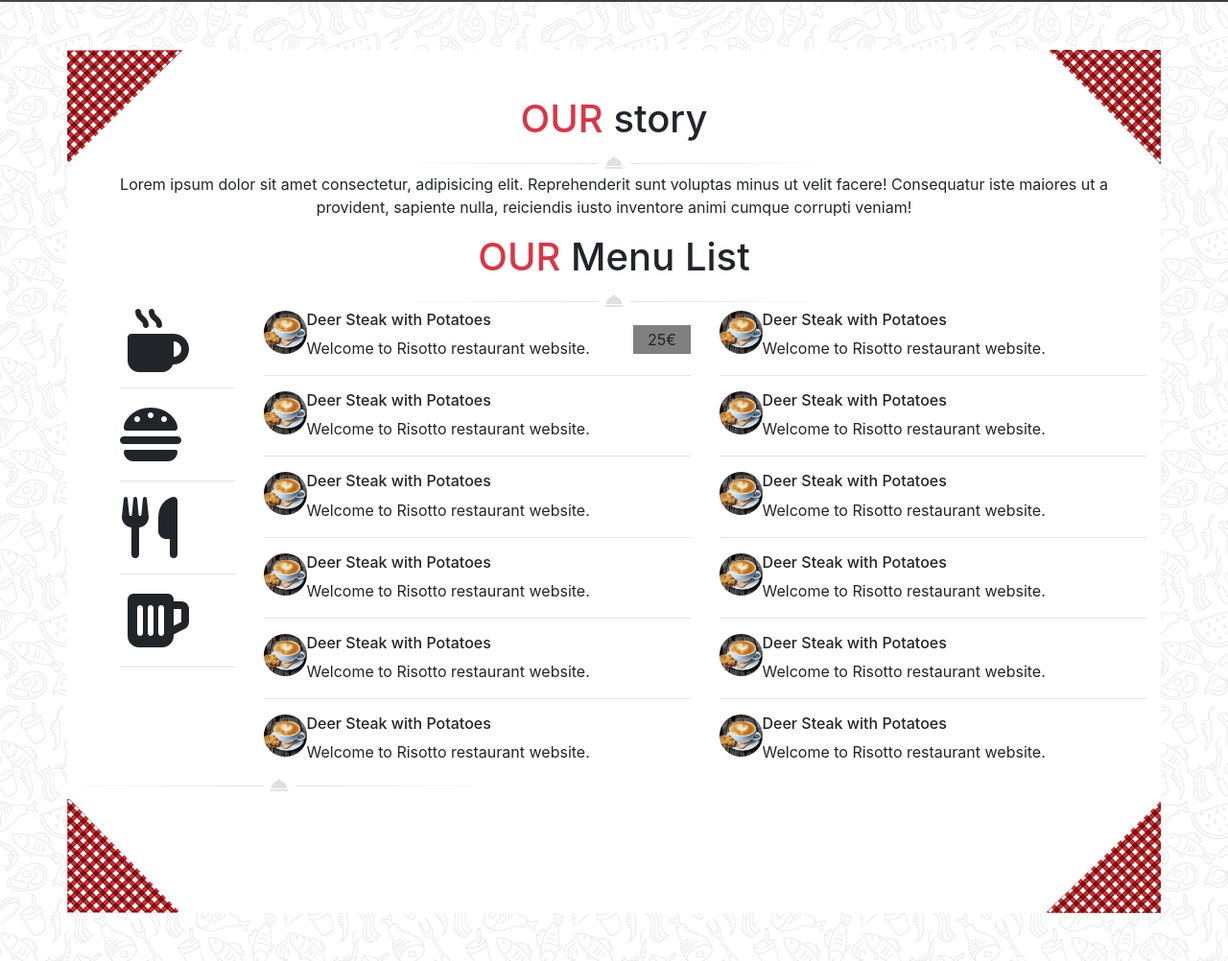
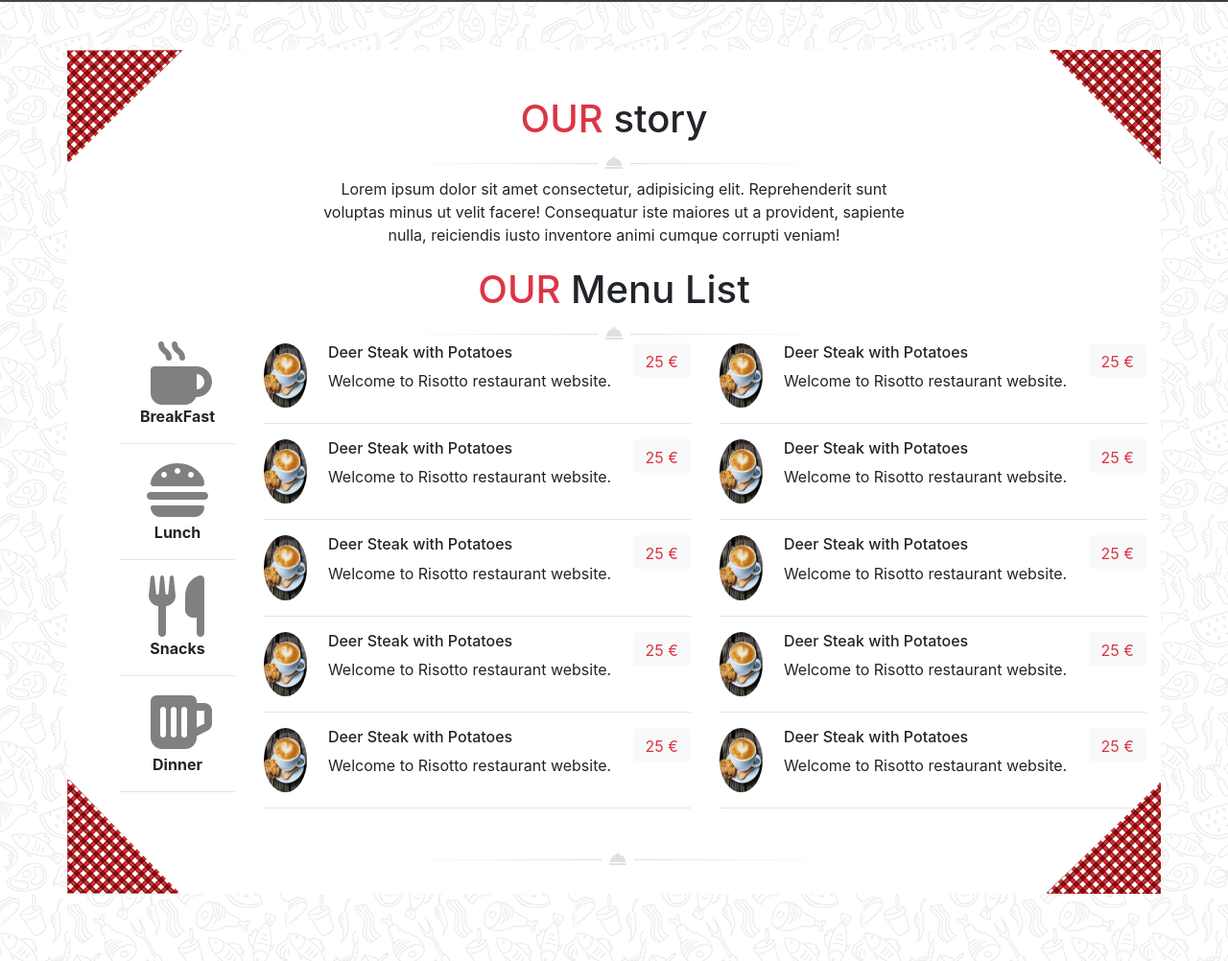
Before and after one commit to KadirYavas/git_bootstrap_les_chefs, a website: page index.html in a window 1280 px wide. Shown: the part 779-1781 px from the top of the page at 96% size. Drawn offline with nearby package versions, Linux system fonts and the light colour scheme.

Commit message:
section1fin

```diff
--- a/index.html
+++ b/index.html
@@ -103,92 +103,119 @@
             <img src="./public/images/box-right-top.png" alt="" class="hautdroite">
             <img src="./public/images/box-bottom-left.png" alt="" class="basgauche">
             <img src="./public/images/box-bottom_right.png" alt="" class="basdroite">
-            <div class="text-center pt-5"><h1><span class="text-danger">OUR</span> story</h1>
+            <div class="text-center pt-5">
+                <h1><span class="text-danger">OUR</span> story</h1>
                 <img src="./public/images/decoration_line.png" alt="">
-            <p>Lorem ipsum dolor sit amet consectetur, adipisicing elit. Reprehenderit sunt voluptas minus ut velit
-                facere! Consequatur iste maiores ut a provident, sapiente nulla, reiciendis iusto inventore animi cumque
-                corrupti veniam!</p>
+                <div class="lorem"><p>Lorem ipsum dolor sit amet consectetur, adipisicing elit. Reprehenderit sunt voluptas minus ut velit
+                    facere! Consequatur iste maiores ut a provident, sapiente nulla, reiciendis iusto inventore animi
+                    cumque
+                    corrupti veniam!</p></div>
                 <h1><span class="text-danger">OUR</span> Menu List</h1>
                 <img src="./public/images/decoration_line.png" alt="">
             </div>
             <div class="row">
                 <div class="col-2 menuicon">
-                    <ul>
+                    <ul class="text-center">
                         <li><i class="fas fa-mug-hot fa-4x"></i></li>
+                        <span class="font-weight-bold">BreakFast</span>
                         <hr>
                         <li><i class="fas fa-hamburger fa-4x"></i></li>
+                        <span class="font-weight-bold">Lunch</span>
                         <hr>
                         <li><i class="fas fa-utensils fa-4x"></i></li>
+                        <span class="font-weight-bold">Snacks</span>
                         <hr>
                         <li><i class="fas fa-beer fa-4x"></i></li>
+                        <span class="font-weight-bold">Dinner</span>
                         <hr>
                     </ul>
 
                 </div>
                 <div class="col-5 menu">
                     <div class="cafe"><img src="./public/images/menu_image_1.jpg" alt="" width="10%">
+                        <div>
                             <h6>Deer Steak with Potatoes</h6>
                             <p>Welcome to Risotto restaurant website.</p>
-                        <span>25€</span>
+                        </div>
+                        <button type="button" class="btn btn-light text-danger">25 €</button>
                     </div>
                     <hr>
                     <div class="cafe"><img src="./public/images/menu_image_1.jpg" alt="" width="10%">
+                        <div>
                             <h6>Deer Steak with Potatoes</h6>
                             <p>Welcome to Risotto restaurant website.</p>
                         </div>
+                        <button type="button" class="btn btn-light text-danger">25 €</button>
+                    </div>
                     <hr>
                     <div class="cafe"><img src="./public/images/menu_image_1.jpg" alt="" width="10%">
+                        <div>
                             <h6>Deer Steak with Potatoes</h6>
                             <p>Welcome to Risotto restaurant website.</p>
                         </div>
+                        <button type="button" class="btn btn-light text-danger">25 €</button>
+                    </div>
                     <hr>
                     <div class="cafe"><img src="./public/images/menu_image_1.jpg" alt="" width="10%">
+                        <div>
                             <h6>Deer Steak with Potatoes</h6>
                             <p>Welcome to Risotto restaurant website.</p>
                         </div>
+                        <button type="button" class="btn btn-light text-danger">25 €</button>
+                    </div>
                     <hr>
                     <div class="cafe"><img src="./public/images/menu_image_1.jpg" alt="" width="10%">
+                        <div>
                             <h6>Deer Steak with Potatoes</h6>
                             <p>Welcome to Risotto restaurant website.</p>
                         </div>
+                        <button type="button" class="btn btn-light text-danger">25 €</button>
+                    </div>
                     <hr>
+                </div>
+                <div class="col-5 menu">
                     <div class="cafe"><img src="./public/images/menu_image_1.jpg" alt="" width="10%">
+                        <div>
                             <h6>Deer Steak with Potatoes</h6>
                             <p>Welcome to Risotto restaurant website.</p>
                         </div>
+                        <button type="button" class="btn btn-light text-danger">25 €</button>
                     </div>
-                <div class="col-5 menu">
+                    <hr>
                     <div class="cafe"><img src="./public/images/menu_image_1.jpg" alt="" width="10%">
+                        <div>
                             <h6>Deer Steak with Potatoes</h6>
                             <p>Welcome to Risotto restaurant website.</p>
                         </div>
+                        <button type="button" class="btn btn-light text-danger">25 €</button>
+                    </div>
                     <hr>
                     <div class="cafe"><img src="./public/images/menu_image_1.jpg" alt="" width="10%">
+                        <div>
                             <h6>Deer Steak with Potatoes</h6>
                             <p>Welcome to Risotto restaurant website.</p>
                         </div>
+                        <button type="button" class="btn btn-light text-danger">25 €</button>
+                    </div>
                     <hr>
                     <div class="cafe"><img src="./public/images/menu_image_1.jpg" alt="" width="10%">
+                        <div>
                             <h6>Deer Steak with Potatoes</h6>
                             <p>Welcome to Risotto restaurant website.</p>
                         </div>
+                        <button type="button" class="btn btn-light text-danger">25 €</button>
+                    </div>
                     <hr>
                     <div class="cafe"><img src="./public/images/menu_image_1.jpg" alt="" width="10%">
+                        <div>
                             <h6>Deer Steak with Potatoes</h6>
                             <p>Welcome to Risotto restaurant website.</p>
                         </div>
-                        <hr>
-                        <div class="cafe"><img src="./public/images/menu_image_1.jpg" alt="" width="10%">
-                            <h6>Deer Steak with Potatoes</h6>
-                            <p>Welcome to Risotto restaurant website.</p>
+                        <button type="button" class="btn btn-light text-danger">25 €</button>
                     </div>
                     <hr>
-                        <div class="cafe"><img src="./public/images/menu_image_1.jpg" alt="" width="10%">
-                            <h6>Deer Steak with Potatoes</h6>
-                            <p>Welcome to Risotto restaurant website.</p>
                 </div>
-                </div>
-                <img src="./public/images/decoration_line.png" alt="">
+                <div class="deco"><img src="./public/images/decoration_line.png" alt=""></div>
             </div>
         </div>
     </section>
--- a/src/sass/style.sass
+++ b/src/sass/style.sass
@@ -39,7 +39,7 @@ $fa-font-path: "../../node_modules/@fortawesome/fontawesome-free/webfonts"
     height: 1000px
 .divimg
     background-color: white
-    height: 900px
+    height: 880px
     position: relative
     top: 50px
     .hautgauche
@@ -58,21 +58,26 @@ $fa-font-path: "../../node_modules/@fortawesome/fontawesome-free/webfonts"
         position: absolute
         bottom: 0
         right: 0
+    .lorem
+        display: block
+        padding: 5px 250px
 
 .menu
     img
         border-radius: 50%
-    .cafe img
-        float: left
-    .cafe span
-        position: absolute
-        top: 15px
-        left: 400px
-        background-color: grey
-        padding: 3px 15px
+    .cafe
+        display: flex
+        justify-content: space-between
+        button
+            height: 35px
+
 .menuicon
     li
         list-style: none
         i
+            color: grey
             &:active
                 color: red
+.deco
+    margin-left: 31%
+    margin-top: 2%
```
Also changed, not shown: public/css/style.css, 1 other file. Lines whose indentation alone changed are shown as unchanged.
